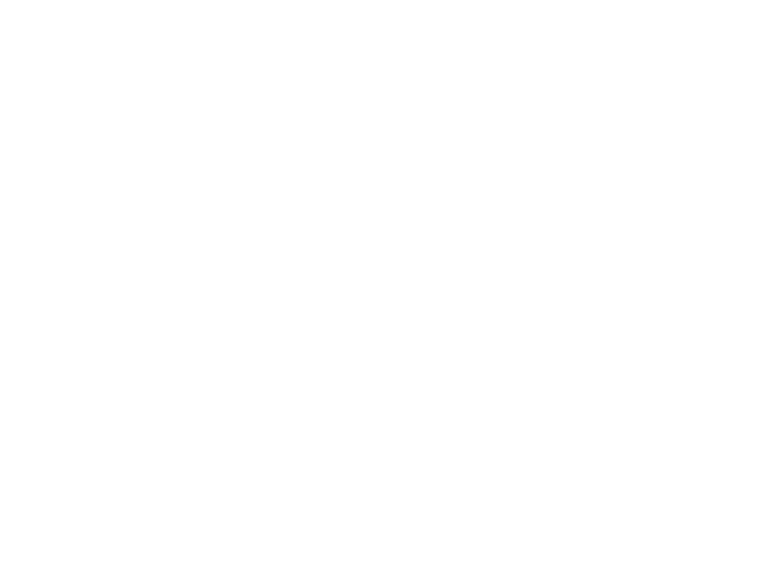
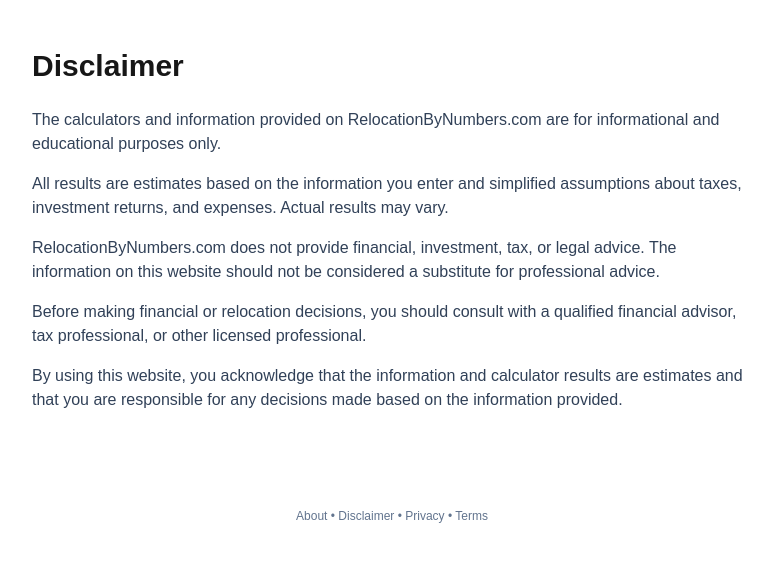
Before and after one commit to unmovedrooted/relocation-by-numbers, a Next.js app: page /disclaimer in a window 1280 px wide. Before the commit this address had no page. Shown: the top 562 px of the page, without its empty margins (248-1021 px from the left). Built offline with nearby package versions, Linux system fonts and the light colour scheme.

Commit message:
Add legal pages (about, disclaimer, privacy, terms)

```diff
--- /dev/null
+++ b/src/app/about/page.tsx
@@ -0,0 +1,22 @@
+export default function AboutPage() {
+  return (
+    <main className="mx-auto max-w-3xl px-6 py-12">
+      <h1 className="text-3xl font-bold mb-4">About Relocation By Numbers</h1>
+
+      <p className="text-slate-700 mb-4">
+        Relocation By Numbers was created to make it easier to understand how a move
+        can impact your finances and long-term goals.
+      </p>
+
+      <p className="text-slate-700 mb-4">
+        When researching relocation and financial independence, the information I
+        needed was scattered across multiple tools. One site showed cost of living,
+        another estimated taxes, and another calculated FIRE timelines.
+      </p>
+
+      <p className="text-slate-700">
+        So I built Relocation By Numbers to bring everything together in one place.
+      </p>
+    </main>
+  );
+}
--- /dev/null
+++ b/src/app/disclaimer/page.tsx
@@ -0,0 +1,36 @@
+export default function DisclaimerPage() {
+  return (
+    <main className="mx-auto max-w-3xl px-6 py-12">
+      <h1 className="text-3xl font-bold mb-6">Disclaimer</h1>
+
+      <p className="text-slate-700 mb-4">
+        The calculators and information provided on RelocationByNumbers.com are for
+        informational and educational purposes only.
+      </p>
+
+      <p className="text-slate-700 mb-4">
+        All results are estimates based on the information you enter and simplified
+        assumptions about taxes, investment returns, and expenses. Actual results
+        may vary.
+      </p>
+
+      <p className="text-slate-700 mb-4">
+        RelocationByNumbers.com does not provide financial, investment, tax, or
+        legal advice. The information on this website should not be considered a
+        substitute for professional advice.
+      </p>
+
+      <p className="text-slate-700 mb-4">
+        Before making financial or relocation decisions, you should consult with a
+        qualified financial advisor, tax professional, or other licensed
+        professional.
+      </p>
+
+      <p className="text-slate-700">
+        By using this website, you acknowledge that the information and calculator
+        results are estimates and that you are responsible for any decisions made
+        based on the information provided.
+      </p>
+    </main>
+  );
+}
--- a/src/app/layout.tsx
+++ b/src/app/layout.tsx
@@ -2,6 +2,7 @@
 import { Geist, Geist_Mono } from "next/font/google";
 import "./globals.css";
 import Script from "next/script";
+import Link from "next/link";
 
 const geistSans = Geist({
   variable: "--font-geist-sans",
@@ -22,13 +23,20 @@
 
 export default function RootLayout({
   children,
-}: Readonly<{
+}: {
   children: React.ReactNode;
-}>) {
+}) {
   return (
     <html lang="en">
-      <body className={`${geistSans.variable} ${geistMono.variable} antialiased min-h-screen bg-white text-slate-900`}>
+      <body className="antialiased min-h-screen bg-white text-slate-900">
         {children}
+
+        <footer className="text-xs text-slate-500 mt-12 text-center pb-8">
+          <Link href="/about">About</Link> •{" "}
+  <Link href="/disclaimer">Disclaimer</Link> •{" "}
+  <Link href="/privacy">Privacy</Link> •{" "}
+  <Link href="/terms">Terms</Link>
+        </footer>
 
         {/* Google Analytics */}
         <Script
--- /dev/null
+++ b/src/app/privacy/page.ts
@@ -0,0 +1,32 @@
+export default function PrivacyPage() {
+  return (
+    <main className="mx-auto max-w-3xl px-6 py-12">
+      <h1 className="text-3xl font-bold mb-6">Privacy Policy</h1>
+
+      <p className="text-slate-700 mb-4">
+        RelocationByNumbers.com respects your privacy.
+      </p>
+
+      <p className="text-slate-700 mb-4">
+        The calculators on this site do not store, save, or share any personal
+        information you enter. All calculations are performed locally in your
+        browser.
+      </p>
+
+      <p className="text-slate-700 mb-4">
+        We do not collect personally identifiable financial information through the
+        calculator tools.
+      </p>
+
+      <p className="text-slate-700 mb-4">
+        Like most websites, anonymous analytics or cookies may be used to
+        understand general website traffic and improve the user experience.
+      </p>
+
+      <p className="text-slate-700">
+        No personal financial data entered into the calculators is stored on our
+        servers.
+      </p>
+    </main>
+  );
+}
--- /dev/null
+++ b/src/app/terms/page.tsx
@@ -0,0 +1,32 @@
+export default function TermsPage() {
+  return (
+    <main className="mx-auto max-w-3xl px-6 py-12">
+      <h1 className="text-3xl font-bold mb-6">Terms of Use</h1>
+
+      <p className="text-slate-700 mb-4">
+        By using RelocationByNumbers.com, you agree to the following terms.
+      </p>
+
+      <p className="text-slate-700 mb-4">
+        The calculators and information provided on this site are for informational
+        purposes only and should not be relied upon as financial, tax, investment,
+        or legal advice.
+      </p>
+
+      <p className="text-slate-700 mb-4">
+        While we strive to provide accurate estimates, we make no guarantees
+        regarding the accuracy, completeness, or reliability of the results.
+      </p>
+
+      <p className="text-slate-700 mb-4">
+        Users are responsible for verifying financial assumptions and outcomes
+        before making decisions.
+      </p>
+
+      <p className="text-slate-700">
+        RelocationByNumbers.com is not responsible for any financial decisions or
+        outcomes resulting from the use of this site.
+      </p>
+    </main>
+  );
+}
```
